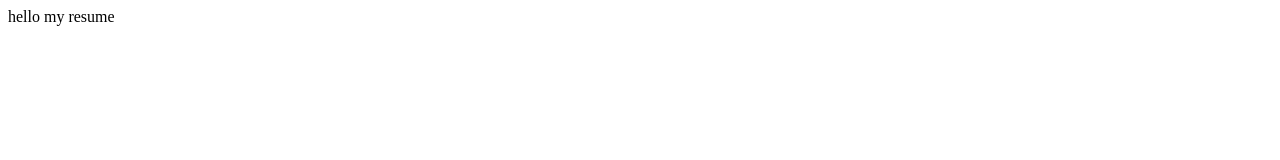
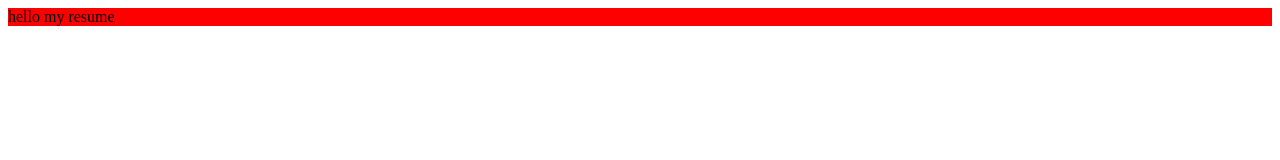
Before and after one commit to Seanyoketo/resume, a plain HTML site: page index.html in a window 1280 px wide. Drawn offline with Linux system fonts and the light colour scheme.

Commit message:
test to link style

```diff
--- /dev/null
+++ b/index.css
@@ -0,0 +1,5 @@
+.container{
+	width: 100%;
+	height: 100%;
+	background: #ff0000;
+}
--- a/index.html
+++ b/index.html
@@ -4,9 +4,10 @@
     <meta charset="UTF-8">
     <meta name="viewport" content="width=device-width, initial-scale=1.0">
     <meta http-equiv="X-UA-Compatible" content="ie=edge">
+    <link rel="stylesheet" href="./index.css">
     <title>Document</title>
 </head>
 <body>
-    <div>hello my resume</div>
+    <div class="container">hello my resume</div>
 </body>
 </html>
```
